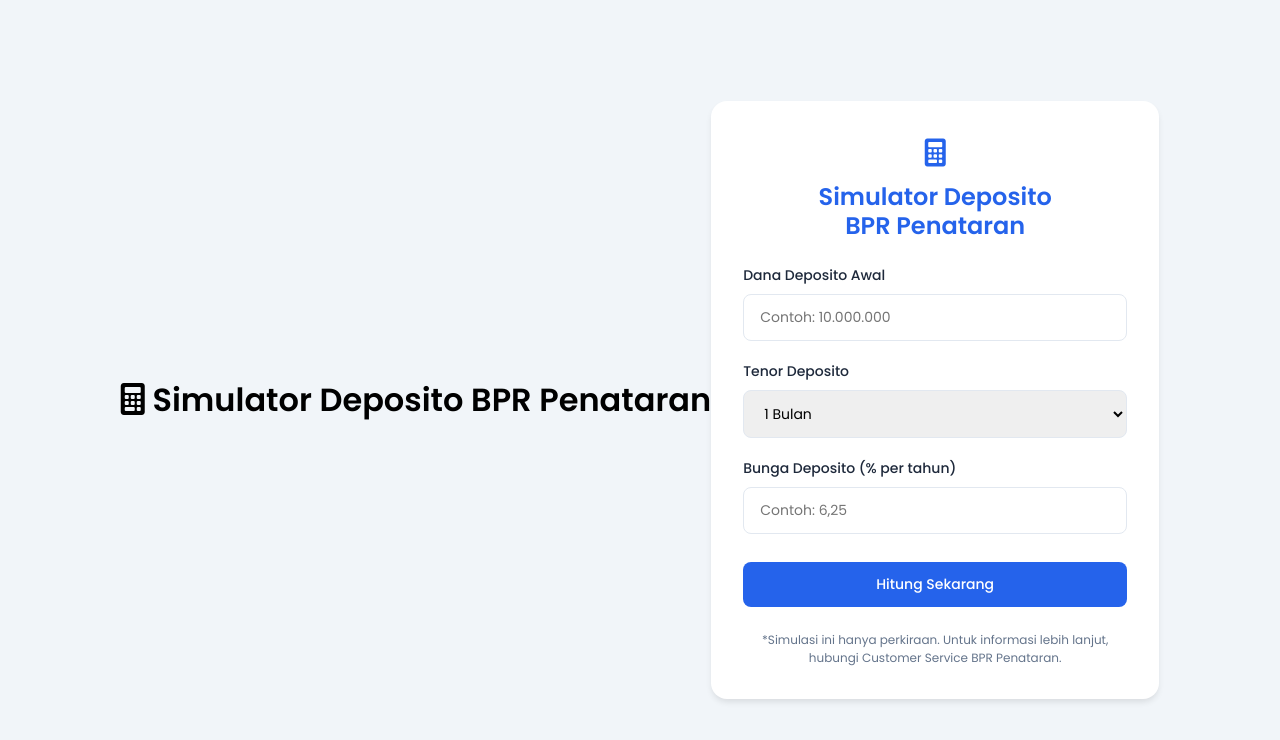
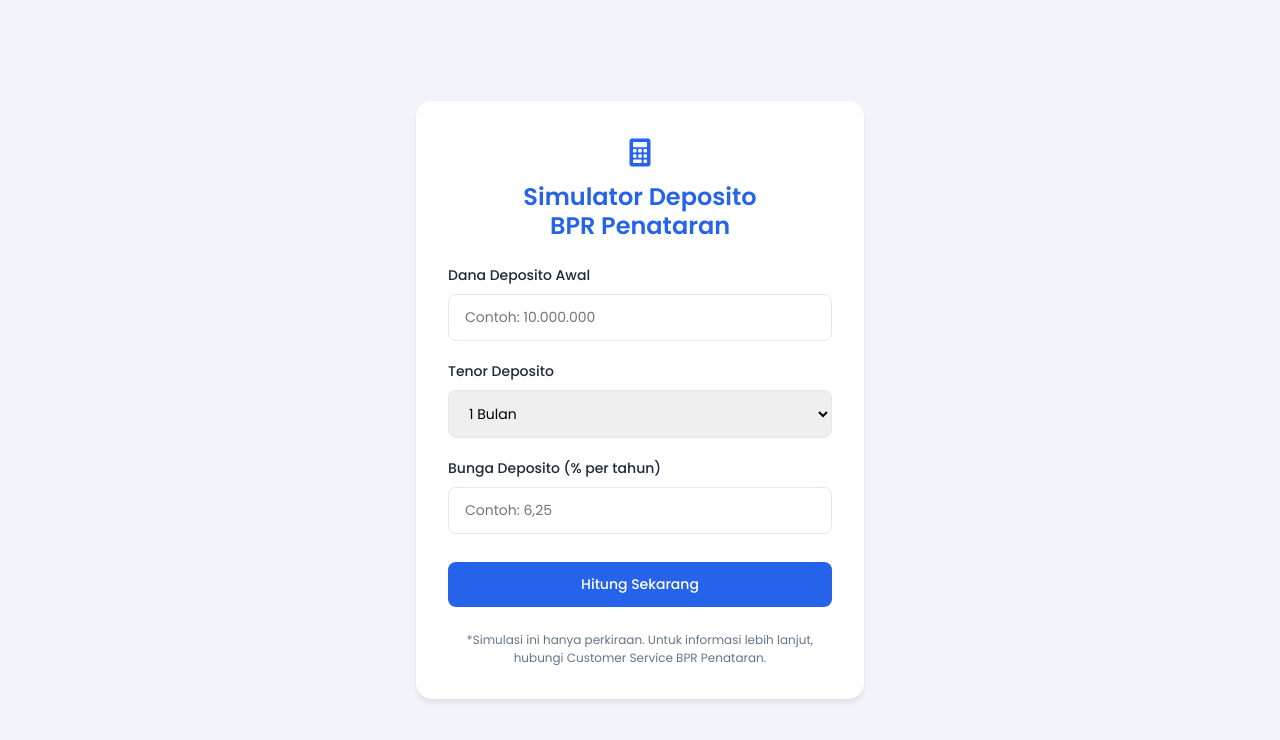
Before and after one commit to timITpenataran/Simulator-Deposito, a plain HTML site: page index.html in a window 1280 px wide. Drawn offline with Linux system fonts and the light colour scheme.

Commit message:
Update index.html

```diff
--- a/index.html
+++ b/index.html
@@ -3,7 +3,7 @@
 <head>
     <meta charset="UTF-8">
     <meta name="viewport" content="width=device-width, initial-scale=1.0">
-    <h1><i class="fas fa-calculator"></i> Simulator Deposito BPR Penataran</h1>
+    <title>Simulator Deposito BPR Penataran</title>
     <link href="https://fonts.googleapis.com/css2?family=Poppins:wght@400;500;600&display=swap" rel="stylesheet">
     <link rel="stylesheet" href="https://cdnjs.cloudflare.com/ajax/libs/font-awesome/6.0.0/css/all.min.css">
     <style>
```
